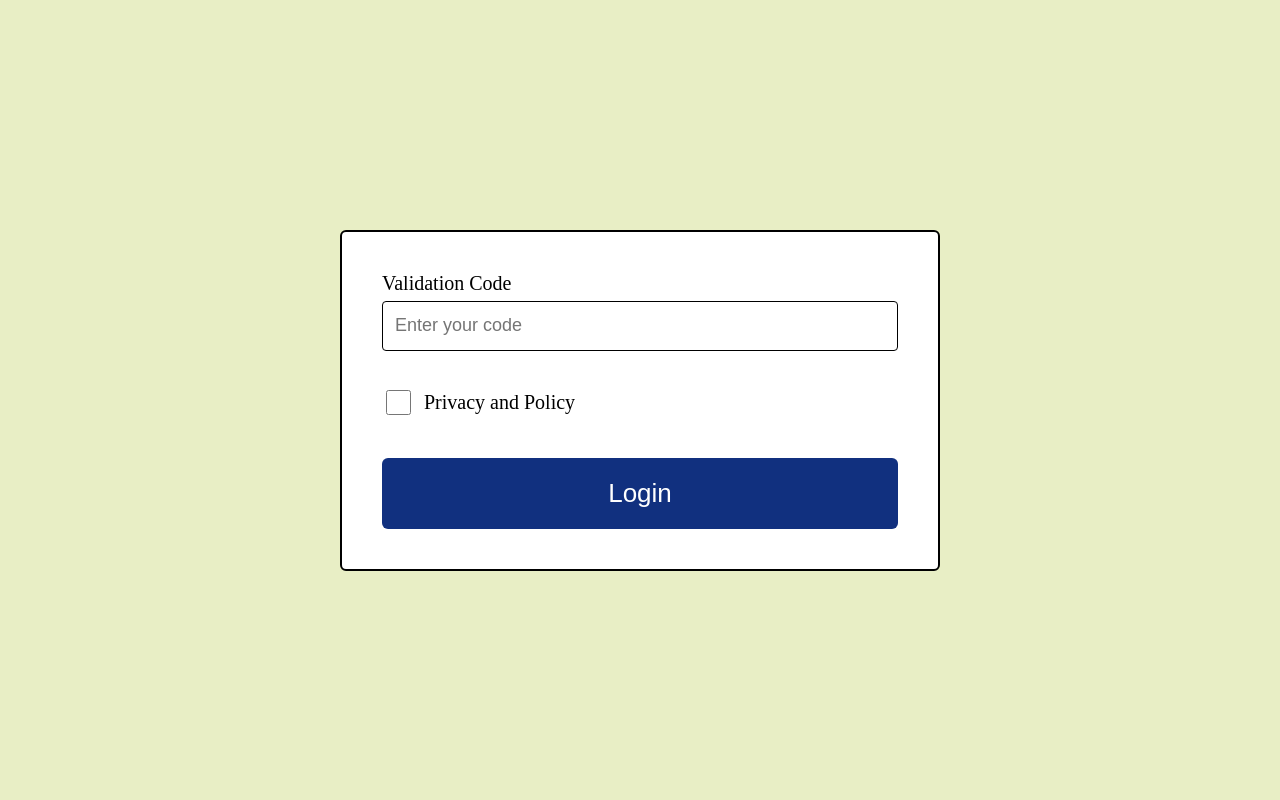
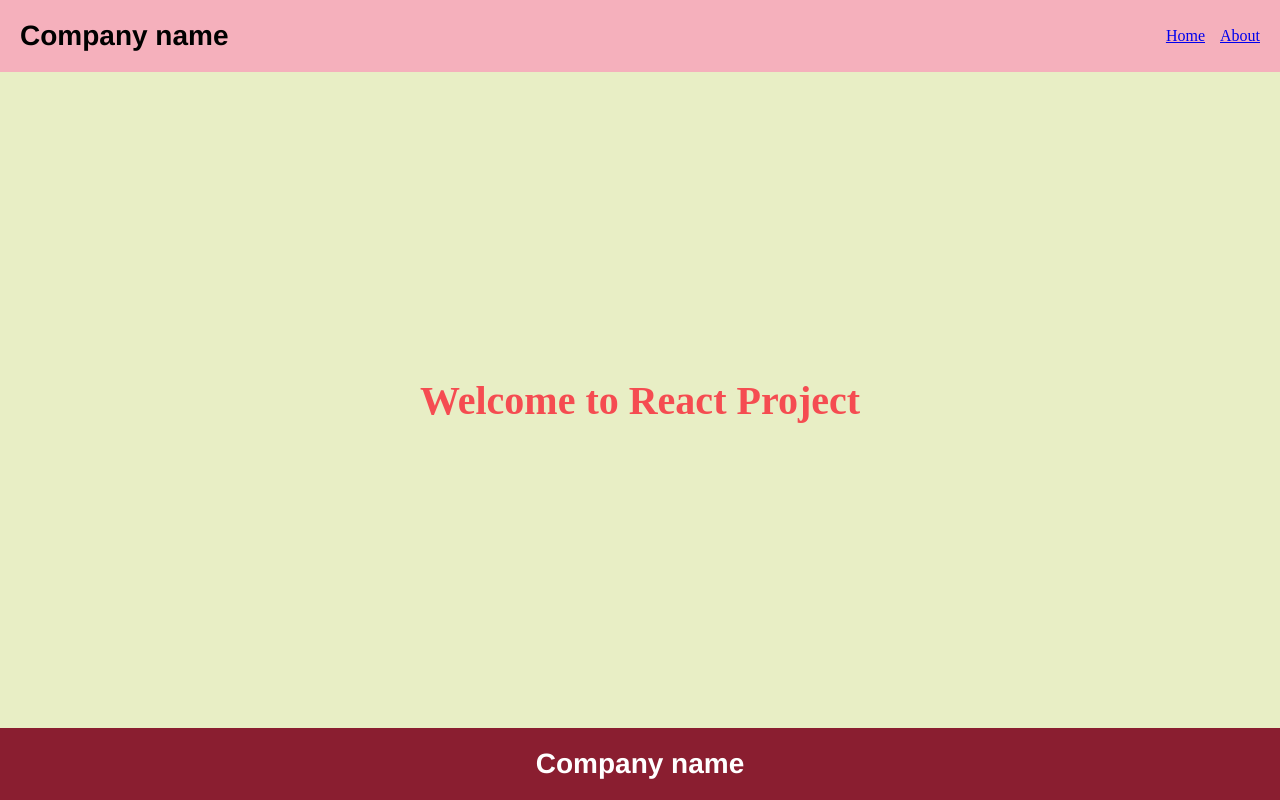
Before and after one commit to EvgeniiBuller/55-react_ts, a React (Vite) app: page / in a window 1280 px wide. Built offline with nearby package versions, Linux system fonts and the light colour scheme.

Commit message:
add Layout

```diff
--- a/package.json
+++ b/package.json
@@ -17,6 +17,7 @@
     "formik": "^2.4.6",
     "react": "^19.0.0",
     "react-dom": "^19.0.0",
+    "react-router-dom": "^7.5.0",
     "uuid": "^11.1.0",
     "yup": "^1.6.1"
   },
--- a/src/App.tsx
+++ b/src/App.tsx
@@ -1,3 +1,8 @@
+import Layout from "./components/Layout/Layout";
+import { BrowserRouter, Routes, Route } from "react-router-dom";
+
+import About from "./pages/About/About";
+import Home from "./pages/Home/Home";
 import GlobalStyles from "./styles/GlobalStyles";
 
 //Lessons import
@@ -14,8 +19,6 @@
 //import Lesson13 from "./lessons/Lesson13/Lesson13"
 //import Lesson14 from "./lessons/Lesson14/Lesson14";
 
-
-
 ////Homeworks import
 //import Homework06 from './homeworks/Homework06/Homework06'
 // import Homework07 from "./homeworks/Homework07/Homework07"
@@ -24,7 +27,7 @@
 //import Homework10 from "./homeworks/Homework10/Homework10"
 //import Homework11 from "./homeworks/Homework11/Homework11"
 //import Homework12 from "./homeworks/Homework12/Homework12"
-import Homework15 from "./homeworks/Homework15/Homework15";
+// import Homework15 from "./homeworks/Homework15/Homework15";
 
 //consultation import
 //import Consultation04 from "./consultations/Consultation04/Consultation04"
@@ -32,31 +35,22 @@
 //import Consultation06 from "./consultations/Consultation06/consultation06"
 
 function App() {
-  return (
-    <>
+   return (
+    //BrowserRouter - глобальная обёртка для всего приложения,
+    // которая позволяет использовать маршрутизацию
+    <BrowserRouter>
       <GlobalStyles />
-      {/* <Lesson06/>  */}
-      {/* <Homework06/> */}
-      {/* <Lesson07/> */}
-      {/* <Homework07/> */}
-      {/* <Lesson08/> */}
-      {/* <Consultation04/> */}
-      {/* <Homework08/> */}
-      {/* <Lesson09 /> */}
-      {/* <Homework09 /> */}
-      {/* <Lesson10 /> */}
-      {/* <Homework10 /> */}
-      {/* '<Lesson11/>' */}
-      {/* <Consultation05/> */}
-      {/* <Homework11/> */}
-      {/* <Lesson12/> */}
-      {/* <Homework12/> */}
-      {/* <Consultation06/> */}
-      {/* <Lesson13/> */}
-      {/* <Lesson14 /> */}
-      <Homework15/>
-    </>
-  );
+      <Layout>
+        {/* Routes - обертка, которая собирает все маршруты приложения */}
+        <Routes>
+          {/* Route - компонент библиотеки, в который передаётся маршрут и тот компонент (страницу),
+          который должен быть вызван, если выполнен переход по этому маршруту */}
+          <Route path='/' element={<Home />}/>
+          <Route path='/about' element={<About />}/>
+        </Routes>
+      </Layout>
+    </BrowserRouter>
+  )
 }
 
 export default App;
--- /dev/null
+++ b/src/components/Layout/Layout.tsx
@@ -0,0 +1,25 @@
+import { NavLink } from "react-router-dom";
+
+import { LayoutComponent, Header, LogoText, Nav, Main, Footer } from "./styles";
+import { LayoutProps } from "./types";
+
+function Layout({ children }: LayoutProps) {
+  return (
+    <LayoutComponent>
+      <Header>
+        <LogoText>Company name</LogoText>
+        <Nav>
+          {/* NavLink - компонент библиотеки, который добавляет ссылку на
+          страницу по маршруту через prop to */}
+          <NavLink to="/">Home</NavLink>
+          <NavLink to="/about">About</NavLink>
+        </Nav>
+      </Header>
+      <Main>{children}</Main>
+      <Footer>
+        <LogoText>Company name</LogoText>
+      </Footer>
+    </LayoutComponent>
+  );
+}
+export default Layout;
--- /dev/null
+++ b/src/components/Layout/styles.ts
@@ -0,0 +1,35 @@
+import styled from "@emotion/styled";
+export const LayoutComponent = styled.div`
+ display: flex;
+ flex-direction: column;
+ flex: 1;
+`;
+export const Header = styled.header`
+ display: flex;
+ justify-content: space-between;
+ align-items: center;
+ padding: 20px;
+ background-color: #F5B0BC;
+`;
+export const Nav = styled.nav`
+ display: flex;
+ gap: 15px;
+`;
+export const Main = styled.main`
+  display: flex;
+  flex-direction: column;
+  flex: 1;
+`;
+export const Footer = styled.footer`
+ display: flex;
+ justify-content: center;
+ align-items: center;
+ padding: 20px;
+ background-color: #8a1e30;
+ color: white;
+`;
+export const LogoText = styled.div`
+  font-size: 28px;
+  font-weight: bold;
+  font-family: 'Franklin Gothic Medium', 'Arial Narrow', Arial, sans-serif
+`
--- /dev/null
+++ b/src/components/Layout/types.ts
@@ -0,0 +1,4 @@
+import { ReactNode } from "react";
+export interface LayoutProps {
+  children: ReactNode
+}
--- /dev/null
+++ b/src/pages/About/About.tsx
@@ -0,0 +1,11 @@
+import { AboutWrapper, Title } from "./styles";
+
+function About() {
+  return (
+    <AboutWrapper>
+      <Title>The library for web and native user interfaces
+      </Title>
+    </AboutWrapper>
+  )
+}
+export default About;
--- /dev/null
+++ b/src/pages/About/styles.ts
@@ -0,0 +1,15 @@
+import styled from "@emotion/styled";
+export const AboutWrapper = styled.div`
+  display: flex;
+  flex-direction: column;
+  align-items: center;
+  justify-content: center;
+  flex: 1;
+  padding: 60px;
+  background-color: rgb(197, 238, 233);
+`;
+export const Title = styled.div`
+  font-size: 40px;
+  font-weight: bold;
+  color: #3b2c9a;
+`;
--- /dev/null
+++ b/src/pages/Home/Home.tsx
@@ -0,0 +1,11 @@
+import { HomeWrapper, Title } from "./styles";
+
+function Home () {
+    return(
+        <HomeWrapper>
+            <Title>Welcome to React Project</Title>
+        </HomeWrapper>
+    )
+}
+
+export default Home;
--- /dev/null
+++ b/src/pages/Home/styles.ts
@@ -0,0 +1,15 @@
+import styled from '@emotion/styled';
+export const HomeWrapper = styled.div`
+  display: flex;
+  flex-direction: column;
+  align-items: center;
+  justify-content: center;
+  flex: 1;
+  padding: 60px;
+  background-color: rgb(232, 238, 197);
+`
+export const Title = styled.div`
+ font-size: 40px;
+ font-weight: bold;
+ color: #F54C51
+`
```
Also changed, not shown: 1 other file (tests, documents, lock files or other folders).
